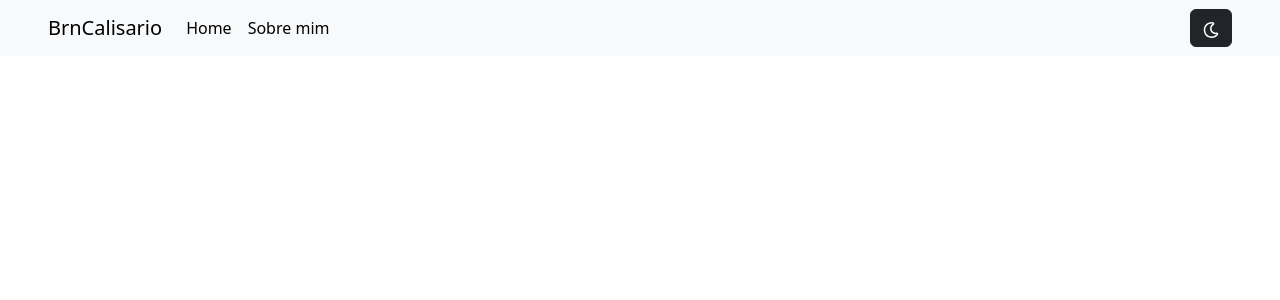
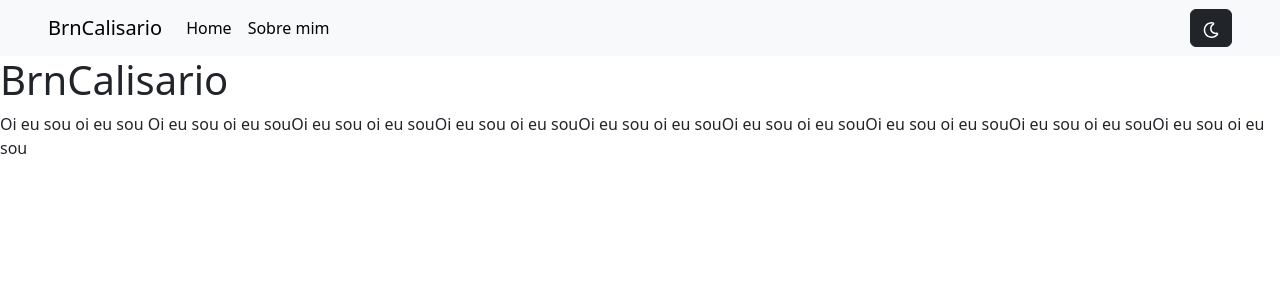
Before and after one commit to BrnCalisario/portfolio, a React (Create React App) app: page / in a window 1280 px wide. Shown: the top 300 px of the page. Built offline with nearby package versions, Linux system fonts and the light colour scheme.

Commit message:
add: routes

```diff
--- a/src/App.css
+++ b/src/App.css
@@ -1,4 +1,4 @@
-.App {
+/* .App {
   text-align: center;
 }
 
@@ -35,4 +35,4 @@
   to {
     transform: rotate(360deg);
   }
-}
+} */
--- a/src/App.tsx
+++ b/src/App.tsx
@@ -1,7 +1,9 @@
 import 'bootstrap/dist/css/bootstrap.min.css';
+import { Route, Routes } from 'react-router-dom';
 
 import './App.css';
 import Header from './components/Header';
+import Home from './pages/Home';
 import ThemeProvider from './providers/ThemeContextProvider';
 
 function App() {
@@ -9,6 +11,9 @@ function App() {
 		<ThemeProvider>
 			<div className="App">
 				<Header />
+				<Routes>
+					<Route path='/' element={<Home />} />
+				</Routes>
 			</div>
 		</ThemeProvider>
 	);
```
